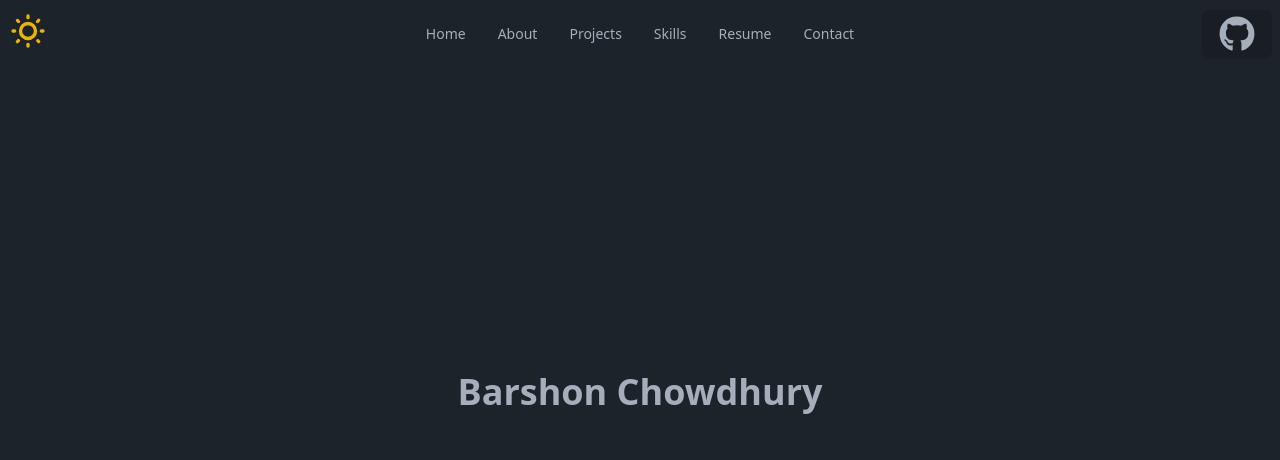
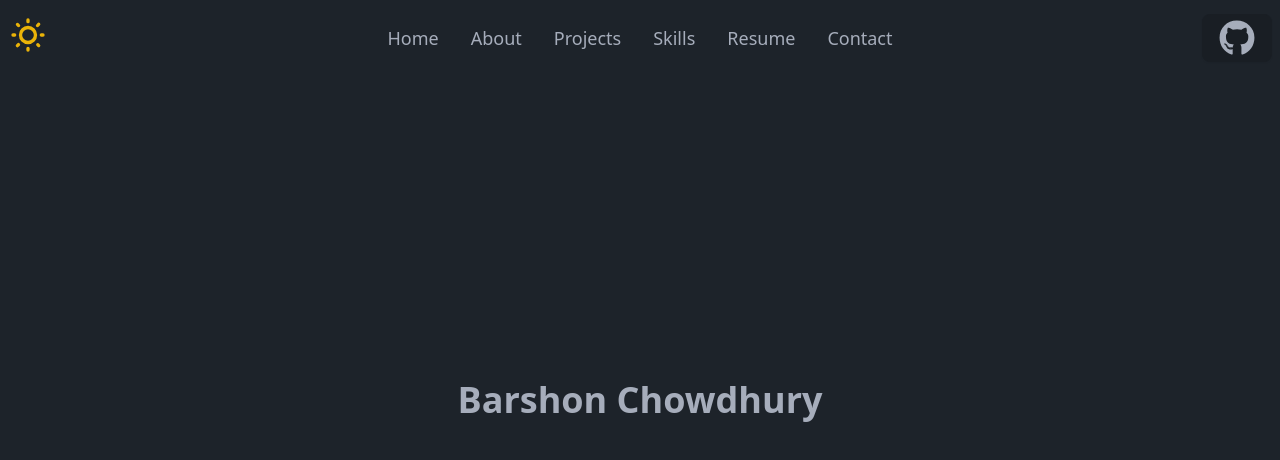
Before and after one commit to Barshonwebdev/Barshon-Portfolio, a React (Vite) app: page / in a window 1280 px wide. Shown: the top 460 px of the page. Built offline with nearby package versions, Linux system fonts and the light colour scheme; some icons are missing.

Commit message:
header correction

```diff
--- a/src/components/Header.jsx
+++ b/src/components/Header.jsx
@@ -1,4 +1,3 @@
-import React from 'react';
 import { FaGithub } from "react-icons/fa";
 import ThemeToggler from './themeToggler';
 
@@ -57,22 +56,22 @@ const Header = () => {
           <div className="navbar-center hidden lg:flex">
             <ul className="menu menu-horizontal px-1">
               <li>
-                <a>Home</a>
+                <a className="text-lg">Home</a>
               </li>
               <li>
-                <a>About</a>
+                <a className="text-lg">About</a>
               </li>
               <li>
-                <a>Projects</a>
+                <a className="text-lg">Projects</a>
               </li>
               <li>
-                <a>Skills</a>
+                <a className="text-lg">Skills</a>
               </li>
               <li>
-                <a>Resume</a>
+                <a className="text-lg">Resume</a>
               </li>
               <li>
-                <a>Contact</a>
+                <a className="text-lg">Contact</a>
               </li>
             </ul>
           </div>
--- a/src/components/Home.jsx
+++ b/src/components/Home.jsx
@@ -1,4 +1,3 @@
-import React from 'react';
 import { FaComputer } from "react-icons/fa6";
 
 const Home = () => {
--- a/src/components/ThemeToggler.jsx
+++ b/src/components/ThemeToggler.jsx
@@ -1,4 +1,4 @@
-import React, { useEffect, useState } from 'react';
+import  { useEffect, useState } from 'react';
 
 const ThemeToggler = () => {
    const [theme, setTheme] = useState("dark");
```
